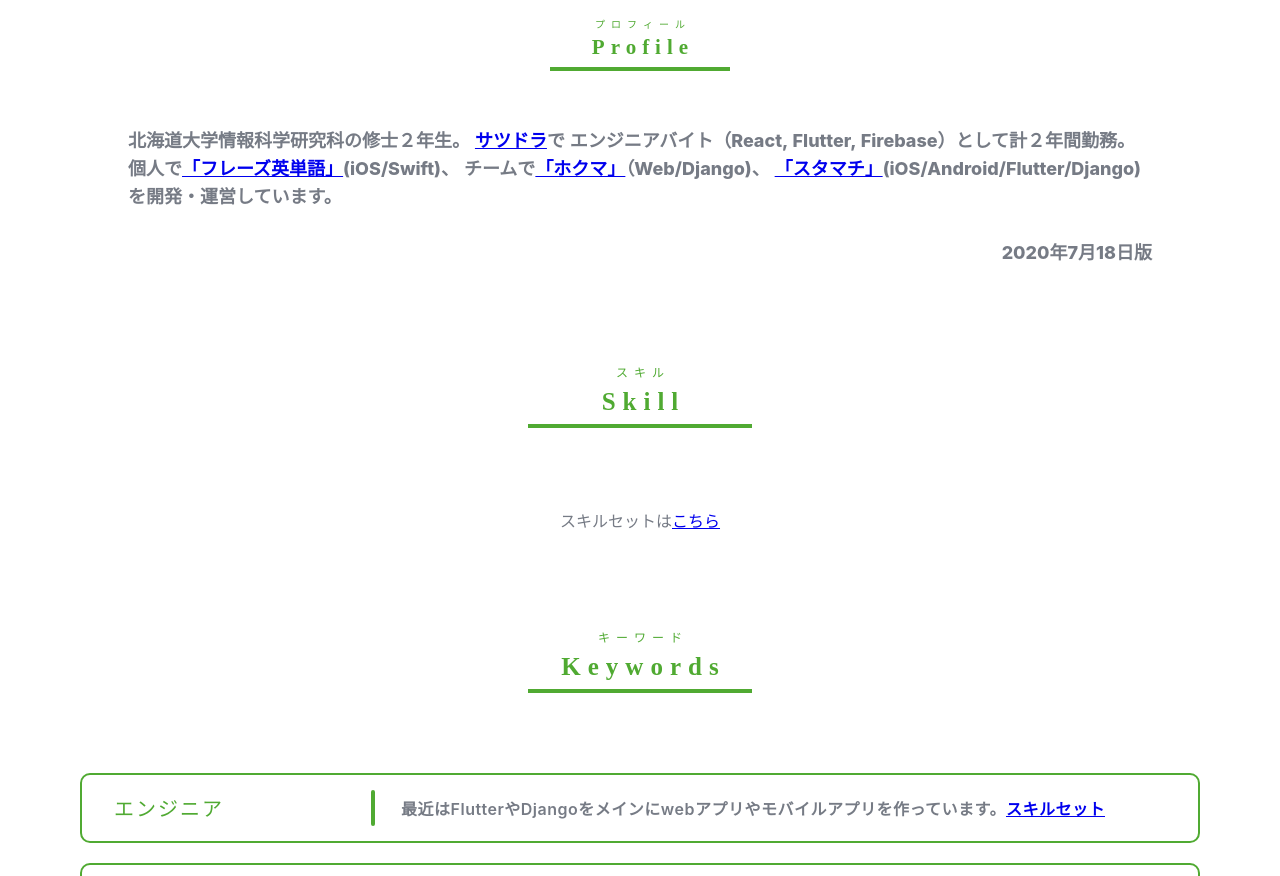
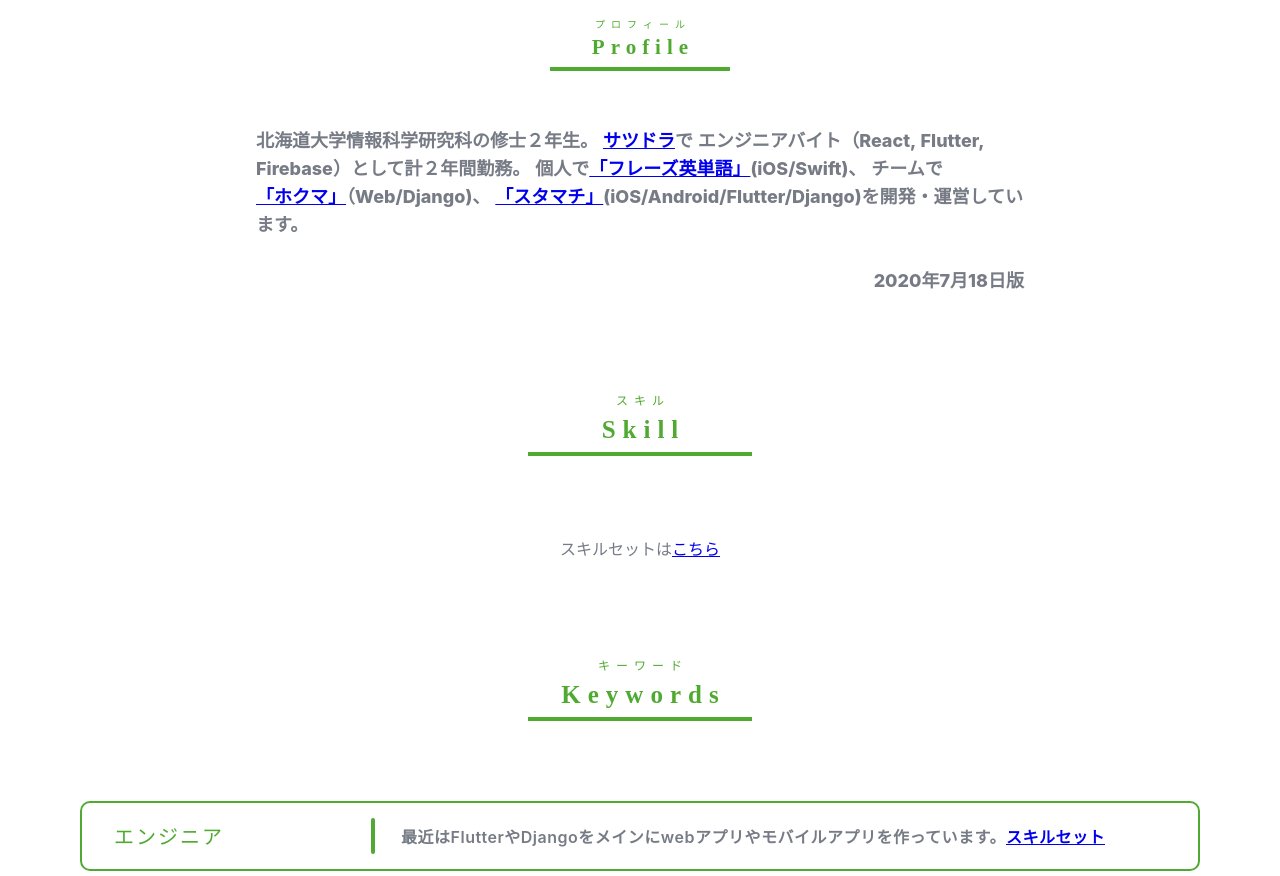
Before and after one commit to TetsuFe/my-official-site, a Nuxt app: page / in a window 1280 px wide. Shown: the part 840-1716 px from the top of the page. Built offline with nearby package versions, Linux system fonts and the light colour scheme.

Commit message:
Update width of profile text in pc

```diff
--- a/components/Profile.vue
+++ b/components/Profile.vue
@@ -47,6 +47,12 @@ export default {
 #profile-wrap .profile {
   width: 80%;
   margin: 0 auto;
+}
+
+@media screen and (min-width: 900px) {
+  #profile-wrap .profile {
+    width: 60%;
+  }
 }
 
 #profile-wrap .profile {
```
